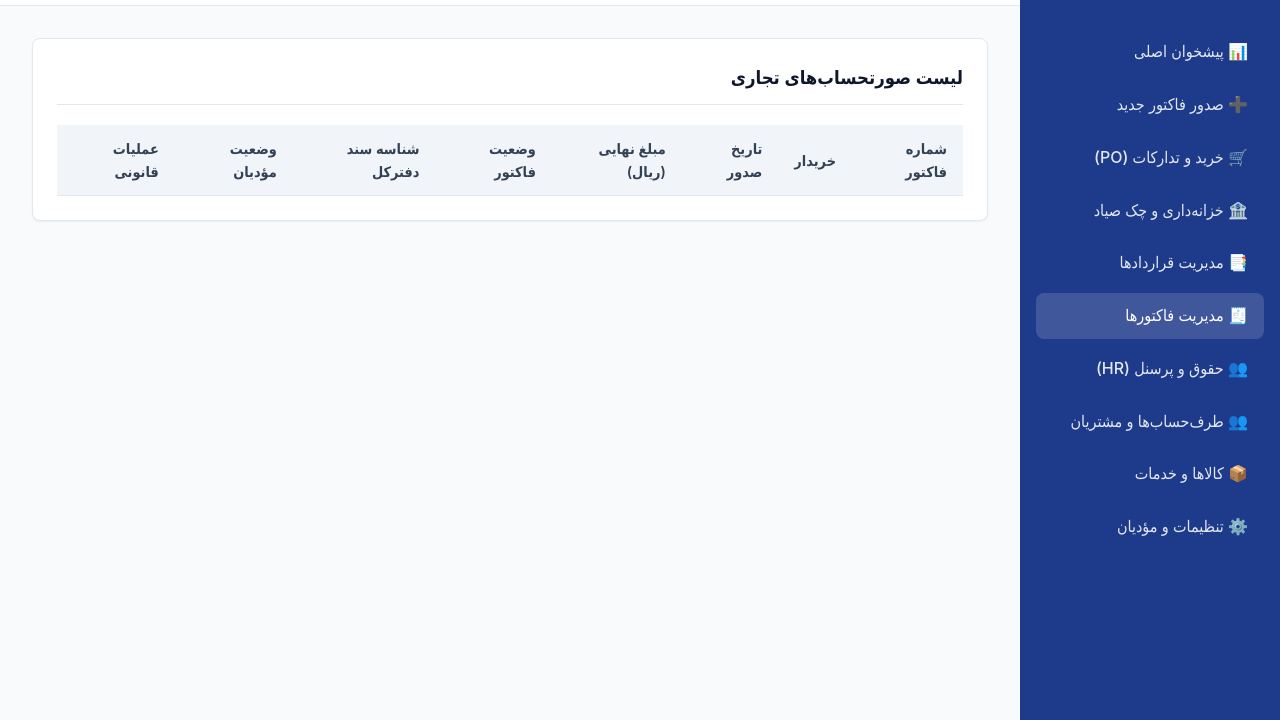
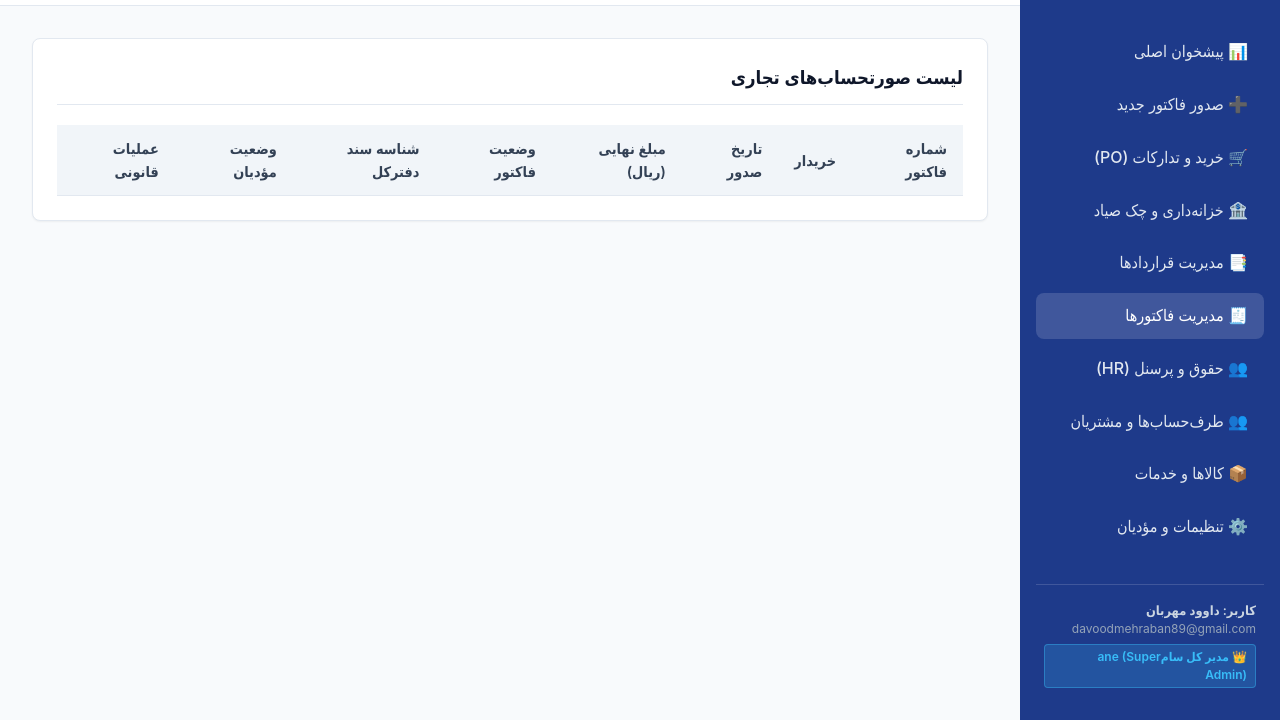
Before and after one commit to davoodmehraban89/Finora-Invoice, a website with bundled scripts: page invoices.html in a window 1280 px wide. Shown: the part 80-800 px from the top of the page. Built offline with nearby package versions, Linux system fonts and the light colour scheme.

Commit message:
Update invoices.html

```diff
--- a/invoices.html
+++ b/invoices.html
@@ -38,6 +38,11 @@
         <li><a href="products.html" class="sidebar-link">📦 کالاها و خدمات</a></li>
         <li><a href="settings.html" class="sidebar-link">⚙️ تنظیمات و مؤدیان</a></li>
       </ul>
+          <div class="sidebar-footer">
+        <div style="font-weight: 600;">کاربر: <span id="current-user-name">داوود مهربان</span></div>
+        <div style="font-size: 0.75rem; color: #94a3b8;" id="current-user-email">davoodmehraban89@gmail.com</div>
+        <div class="user-badge-tag" id="current-user-role">👑 مدیر کل سامane (Super Admin)</div>
+      </div>
     </aside>
 
     <main class="main-content">
```
